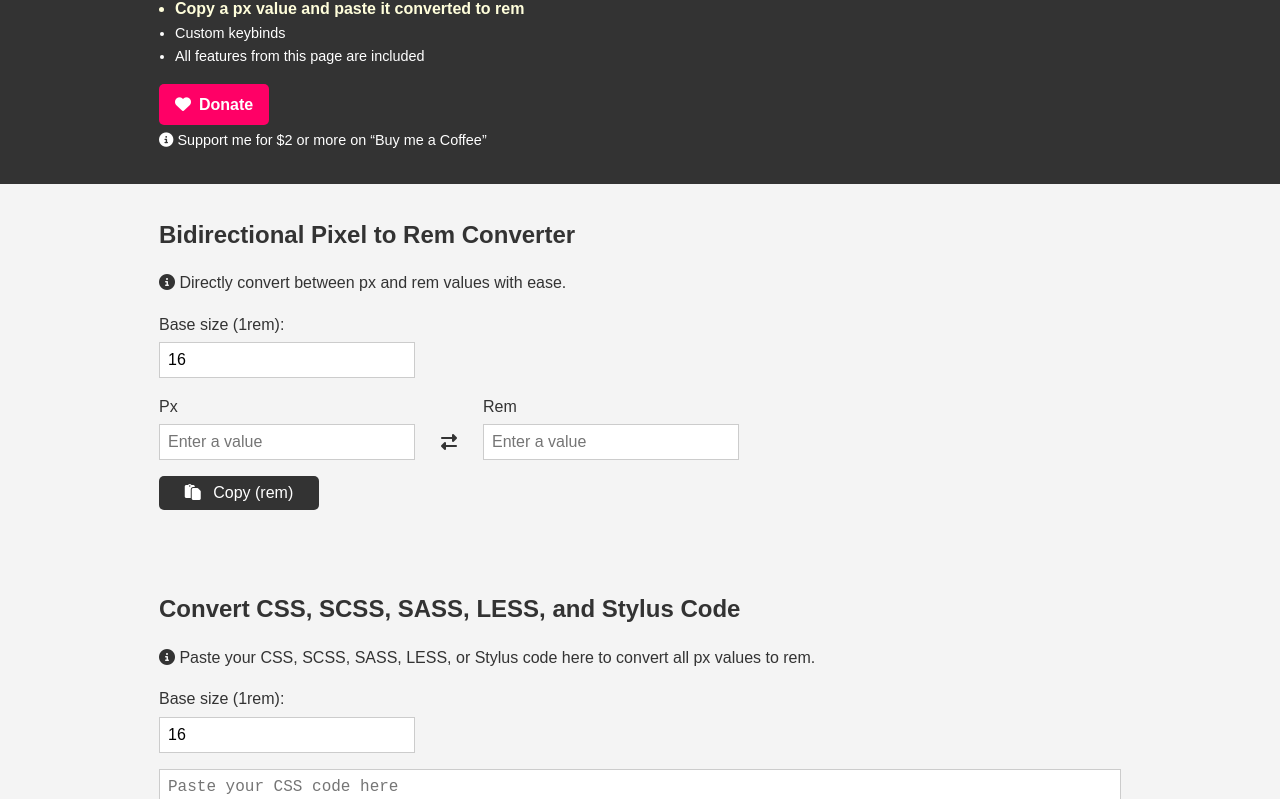
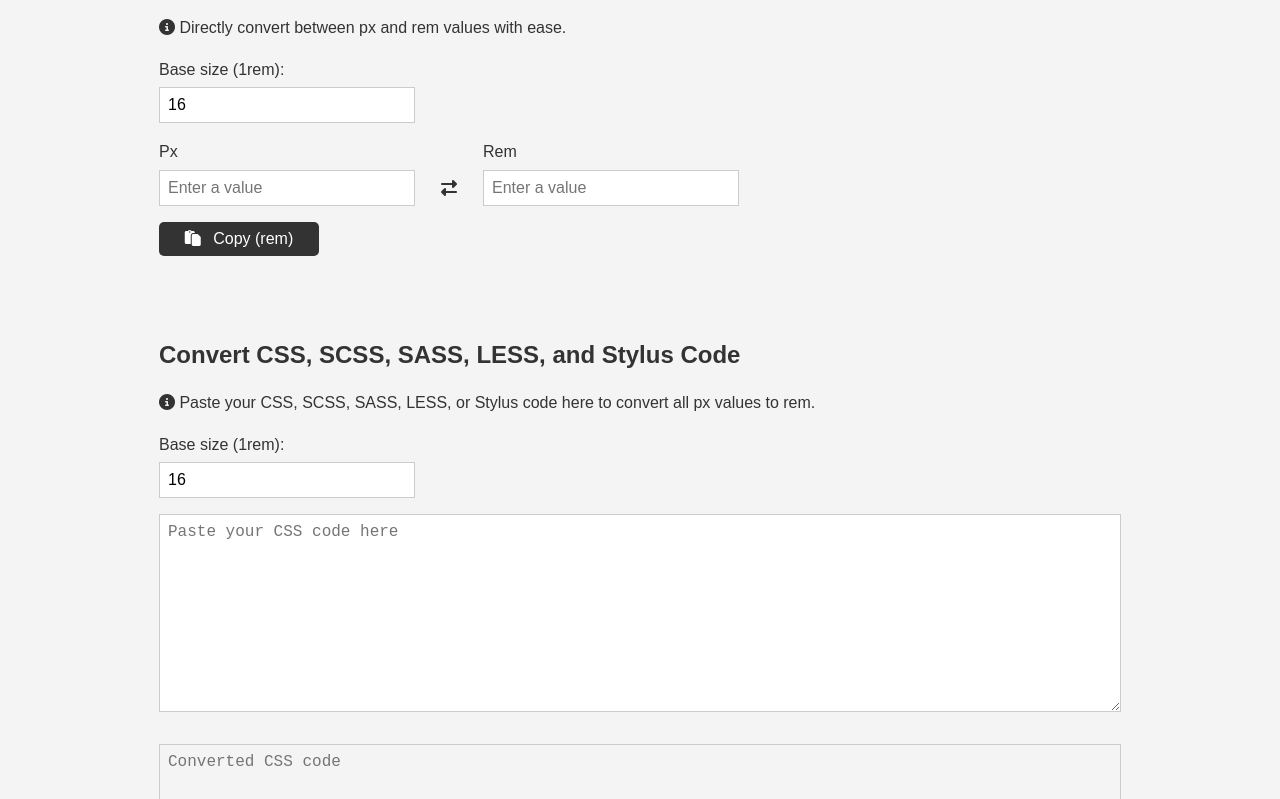
Before and after one commit to alextasy/px-rem-converter, a plain HTML site: page index.html in a window 1280 px wide. Shown: the part 138-937 px from the top of the page. Drawn offline with Linux system fonts and the light colour scheme.

Commit message:
fix(index): remove banner

```diff
--- a/index.html
+++ b/index.html
@@ -17,7 +17,7 @@
       <button class="contact-button primary-button"><i class="fa fa-envelope"></i>Contact me</button>
     </nav>
   </header>
-  <div class="donation-banner-container">
+  <!-- <div class="donation-banner-container">
     <section class="donation-banner">
       <button id="toggle-banner" class="caret-button primary-button"><i class="fa fa-caret-up"></i></button>
       <div class="donation-banner-content">
@@ -36,7 +36,7 @@
         <p><i class="fa-solid fa-circle-info"></i> Support me for $2 or more on “Buy me a Coffee”</p>
       </div>
     </section>
-  </div>
+  </div> -->
   <div class="main-container">
     <main>
       <section>
```
